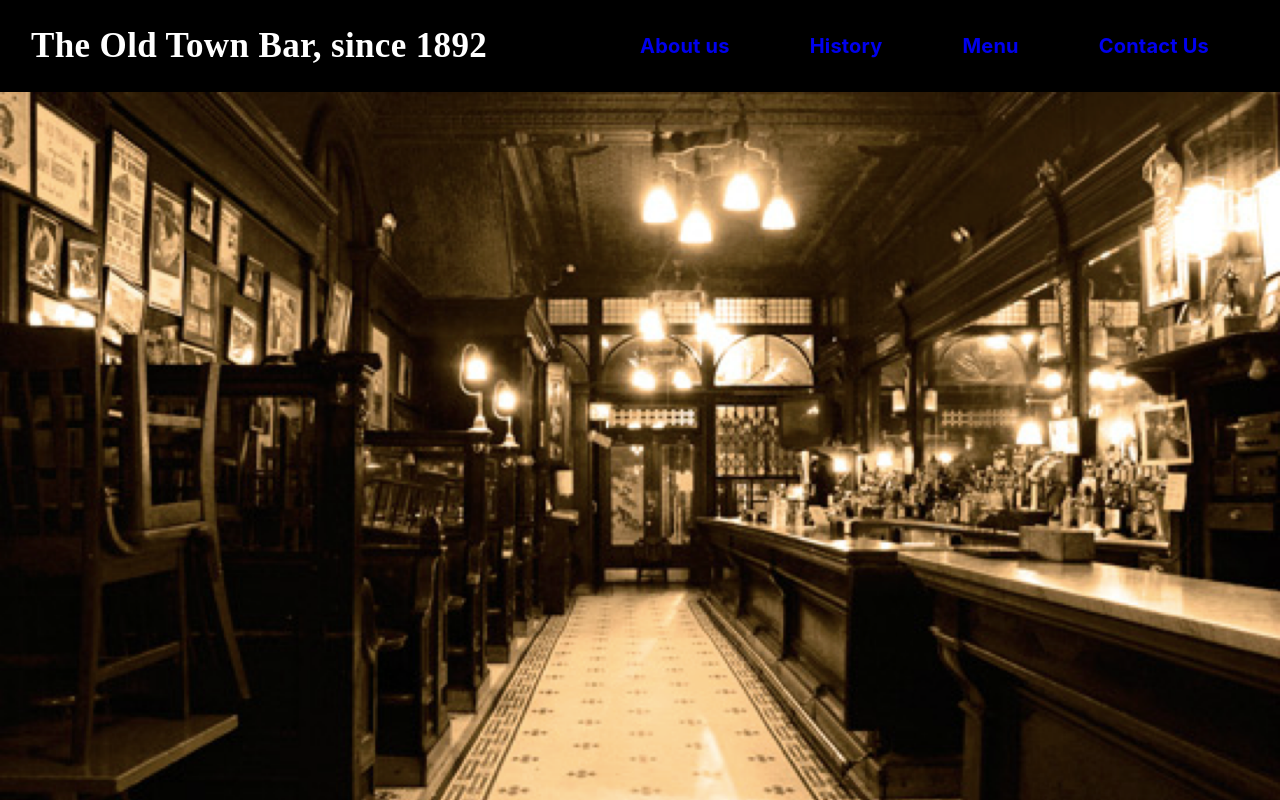
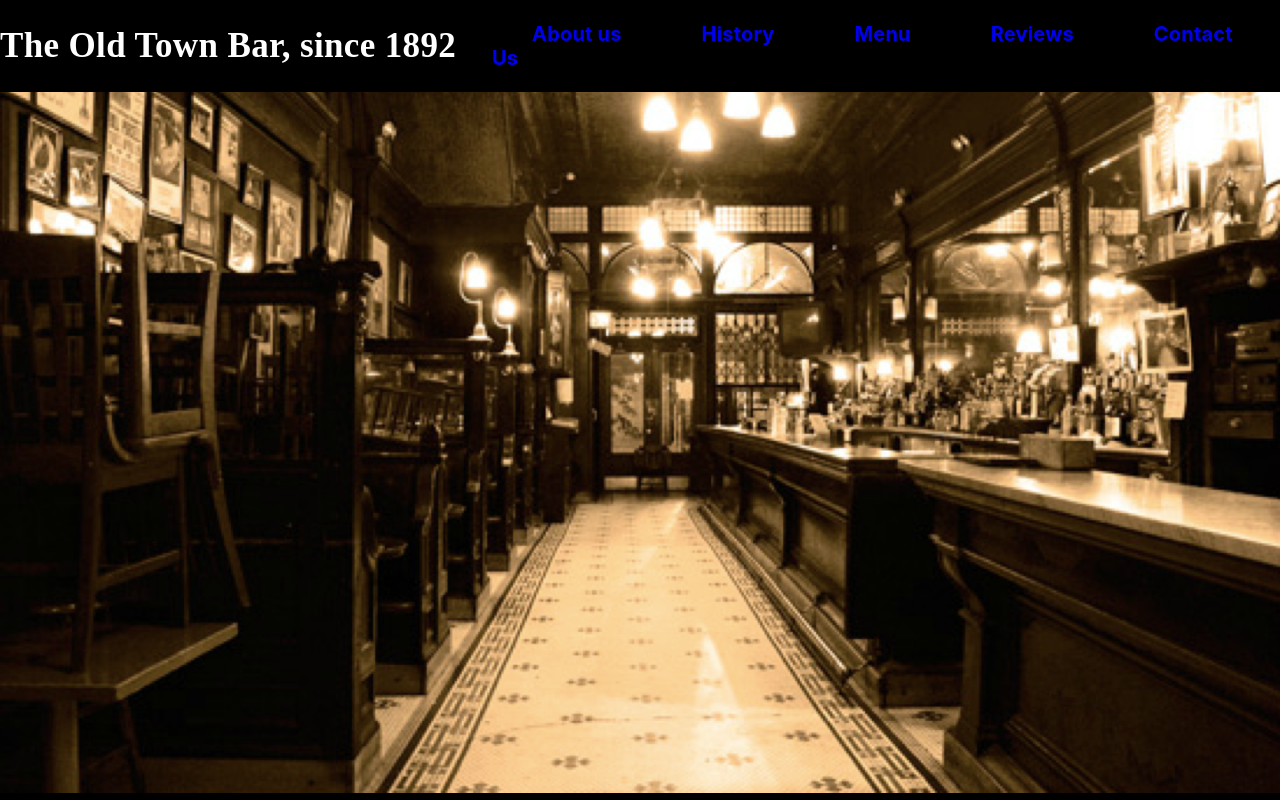
Before and after one commit to fkaltman/Old-Town-Bar, a React (Create React App) app: page / in a window 1280 px wide. Shown: the top 800 px of the page. Built offline with nearby package versions, Linux system fonts and the light colour scheme.

Commit message:
navigation bar able to scroll down on click

```diff
--- a/src/App.css
+++ b/src/App.css
@@ -1,8 +1,11 @@
 
 .nav-container{
+  position: fixed;
   color: white;
- display: flex;
+  display: flex;
   height: 92px;
+  width: 100%;
+  background-color: black;
 }
 .nav-title{
   margin: auto;
@@ -149,3 +152,7 @@ display: block;
 height: 100%;
 width: 100%;
 }
+
+html{
+  scroll-behavior: smooth;
+}
--- a/src/components/About.jsx
+++ b/src/components/About.jsx
@@ -3,7 +3,8 @@ import hero  from '../assets/hero.png';
 
 function About() {
   return (
-    <div className="about">
+    <div className="about" id="about-us">
+      <a href="about-us"></a>
       <img className="hero" src={hero} alt="aboutus"/>
       <h3 className="abouth3">About Us</h3>
       <p className="aboutp">For well over one hundred years the Old Town Bar has been serving food and drink to New Yorkers here on 18th Street and is still one of the great neighborhood bars of New York City. As the blocks around it have consistently changed over the decades, the Old Town has remained a constant. Whether it be a quiet afternoon with a book and a burger or a packed Friday night, the Old Town draws an eclectic mix of New York’s people and visitors, young and old, drawn here by its unique character, the reasonable prices, and the casual and unpretentious ambiance that has outlasted every trend and fad that has passed through over the past century.
--- a/src/components/Contact.jsx
+++ b/src/components/Contact.jsx
@@ -8,7 +8,8 @@ import subway8 from "../assets/subway8.png"
 export default function Contact () {
 
   return (
-    <div className="contact-page">
+    <div className="contact-page" id="contact-us">
+      <a href="contact-us"></a>
       <img className="big-contact" src={bigcontact} alt="Contact"/>
       <img className="map" src={googlemap} alt="Google Map" />
       <img className="address" src={address} alt="Address" />
--- a/src/components/NavBar.jsx
+++ b/src/components/NavBar.jsx
@@ -4,6 +4,7 @@ export default class Navigation extends React.Component{
   constructor() {
     super()
   }
+
 
   render() {
     return (
@@ -14,8 +15,9 @@ export default class Navigation extends React.Component{
         <div className="link-container">
           <a className="nav-link" href='#about-us' >About us</a>
           <a className="nav-link" href="#history" >History</a>
-          <a className="nav-link" href="#menu" >Menu</a>
-          <a className="nav-link" href="#contact-us" >Contact Us</a>
+          <a className="nav-link" href="menu" >Menu</a>
+          <a className="nav-link" href="#reviews-scroll" >Reviews</a>
+          <a className="nav-link" href="#contact-us"  >Contact Us</a>
         </div>
       </div>
     )
--- a/src/components/Reviews.jsx
+++ b/src/components/Reviews.jsx
@@ -3,7 +3,8 @@ import darkimage from '../assets/darkimage.jpg';
 
 function Reviews() {
   return (
-    <div className="Reviews">
+    <div className="Reviews" id="reviews-scroll">
+      <a href="reviews-scroll"></a>
       <div className="Reviewstext">
       <h4>Reviews</h4>
       <p>“The old-fashioned saloon still serves a noble function in the national life. Manhattan is blessed with some fine ones, but the jewel in the crown is The Old Town.”
```
